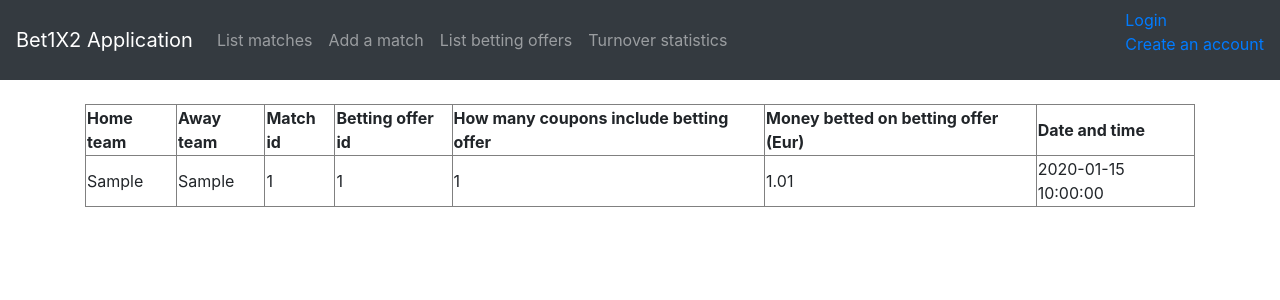
After one commit to Jsos17/Vedonlyonti1X2, a Flask app: page /statistics/turnover in a window 1280 px wide. The commit adds this page. Shown: the top 300 px of the page. Run offline with Flask 2, Linux system fonts and the light colour scheme; tables that the repository leaves empty hold one stand-in row (values such as "Sample post"); some libraries are stand-ins or nearby versions.

Commit message:
Pelivaihtokysely kaikille kohteille ja pelivaihdon näyttäminen, kohteen pelattujen vaihtoehtojen jakaumakyselyn luonti

```diff
--- a/application/__init__.py
+++ b/application/__init__.py
@@ -25,6 +25,7 @@ from application.betting_offers_of_coupon import views
 from application.betting_offers_of_coupon import models
 from application.auth import views
 from application.auth import models
+from application.statistics import views
 
 from application.auth.models import Bettor
 from os import urandom
--- a/application/bet_coupons/views.py
+++ b/application/bet_coupons/views.py
@@ -44,6 +44,8 @@ def bet_coupons_create():
                 offer = Betting_offer.query.get(offer_ids[i])
                 match = Sport_match.query.get(offer.match_id)
                 match_offer_tuples.append((match, offer))
+
+        flash("Please, re-check your betting selections")
         return render_template("bet_coupons/new_bet_coupon.html", form = form, match_offer_tuples = match_offer_tuples)
 
     coupon = Bet_coupon()
@@ -77,6 +79,7 @@ def bet_coupons_create():
 def bet_coupons_show(bet_coupon_id):
     coupon = Bet_coupon.query.get(bet_coupon_id)
     if coupon.bettor_id != current_user.id:
+        flash("Please use the links provided to navigate the site")
         return redirect(url_for("bet_coupons_index"))
 
     offers_of_coupon = Betting_offer_of_coupon.query.filter_by(bet_coupon_id = bet_coupon_id).all()
--- a/application/betting_offers/models.py
+++ b/application/betting_offers/models.py
@@ -1,4 +1,6 @@
 from application import db
+from sqlalchemy.sql import text
+from application.money_handler import sum_eur_cent
 
 class Betting_offer(db.Model):
     id = db.Column(db.Integer, primary_key=True)
@@ -25,3 +27,28 @@ class Betting_offer(db.Model):
             return self.odds_x
         elif choice == "2":
             return self.odds_2
+
+    @staticmethod
+    def betting_offer_turnovers():
+        stmt = text("SELECT sport_match.home, sport_match.away, sport_match.id as match_id, betting_offer.id as offer_id, \
+                     COUNT(bet_coupon.id) as coupons, SUM(bet_coupon.stake_eur) as eur, SUM(bet_coupon.stake_cent) as cent, sport_match.start_time \
+                     FROM sport_match, betting_offer, bet_coupon, betting_offer_of_coupon WHERE betting_offer.match_id = sport_match.id \
+                     AND betting_offer_of_coupon.betting_offer_id = betting_offer.id AND betting_offer_of_coupon.bet_coupon_id = bet_coupon.id GROUP BY sport_match.id")
+
+        res = db.engine.execute(stmt)
+
+        results = []
+        for row in res:
+            eur_cent = sum_eur_cent(row[5], row[6])
+            results.append((row[0], row[1], row[2], row[3], row[4], eur_cent[0], eur_cent[1], row[7]))
+
+        return results
+
+    @staticmethod
+    def choice_distribution():
+        stmt = text("SELECT sport_match.home, sport_match.away, COUNT(bet_coupon.id) as coupons, betting_offer_of_coupon.choice_1x2, \
+                     SUM(bet_coupon.stake_eur) as eur, SUM(bet_coupon.stake_cent) as cent, sport_match.start_time \
+                     FROM sport_match, betting_offer, bet_coupon, betting_offer_of_coupon \
+                     WHERE betting_offer_id = 3 AND betting_offer.match_id = sport_match.id \
+                     AND betting_offer_of_coupon.betting_offer_id = betting_offer.id AND betting_offer_of_coupon.bet_coupon_id = bet_coupon.id \
+                     GROUP BY sport_match.id, betting_offer_of_coupon.choice_1x2")
--- a/application/matches/views.py
+++ b/application/matches/views.py
@@ -59,7 +59,7 @@ def matches_create():
         return render_template("matches/new.html", form = form)
 
     m = Sport_match(form.home.data, form.away.data, form.prob_1.data, form.prob_x.data,
-            form.prob_2.data, form.start_time.data, form.result_1x2.data)
+        form.prob_2.data, form.start_time.data, form.result_1x2.data)
 
     db.session().add(m)
     db.session().commit()
--- /dev/null
+++ b/application/money_handler.py
@@ -0,0 +1,9 @@
+def sum_eur_cent(eur, cent):
+    money_in_cents = 100 * eur + cent
+    new_eur = money_in_cents // 100
+    new_cent = money_in_cents % 100
+    return (new_eur, new_cent)
+
+def to_cents(eur, cent):
+    eur_cent = sum_eur_cent(eur, cent)
+    return 100 * eur_cent[0] +eur_cent[1]
--- /dev/null
+++ b/application/statistics/views.py
@@ -0,0 +1,18 @@
+from application import app, db
+from flask import redirect, render_template, request, url_for, flash
+from flask_login import login_required, current_user
+from application.auth.models import Bettor
+from application.matches.models import Sport_match
+from application.betting_offers.models import Betting_offer
+from application.bet_coupons.models import Bet_coupon
+from application.bet_coupons.forms import Bet_couponForm
+from application.betting_offers_of_coupon.models import Betting_offer_of_coupon
+from application import money_handler
+
+@app.route("/statistics/turnover")
+def turnover_index():
+    return render_template("/statistics/distribution.html", results = Betting_offer.betting_offer_turnovers())
+
+@app.route("/statistics/turnover/show/<offer_id>", methods=["GET"])
+def show_distribution(offer_id):
+    print("")
--- a/application/templates/bet_coupons/new_bet_coupon.html
+++ b/application/templates/bet_coupons/new_bet_coupon.html
@@ -23,7 +23,9 @@
         <td><input type="radio" name={{ match_offer[1].id }} value="1" checked="checked">1</td>
         <td><input type="radio" name={{ match_offer[1].id }} value="x" checked="checked">x</td>
         <td><input type="radio" name={{ match_offer[1].id }} value="2" checked="checked">2</td>
-        <td><input type="hidden" name={{ "hidden" ~ match_offer[1].id }} value={{ match_offer[1].id }}></td>
+      </tr>
+      <tr>
+        <input type="hidden" name={{ "hidden" ~ match_offer[1].id }} value={{ match_offer[1].id }}>
       </tr>
     </table>
     <br>
--- a/application/templates/layout.html
+++ b/application/templates/layout.html
@@ -33,6 +33,9 @@
             <li class="nav-item">
               <a class="nav-link" href="{{ url_for('betting_offers_index') }}">List betting offers</a>
             </li>
+            <li class="nav-item">
+              <a class="nav-link" href="{{ url_for('turnover_index') }}">Turnover statistics</a>
+            </li>
           </ul>
           <div class="form-inline mt-2 mt-md-0">
             {% if current_user.is_authenticated %}
--- /dev/null
+++ b/application/templates/statistics/distribution.html
@@ -0,0 +1,39 @@
+{% extends "layout.html" %}
+
+{% block body %}
+  <table border="1" cellspacing="8">
+    <tr align="left">
+      <th>Home team</th>
+      <th>Away team</th>
+      <th>Match id</th>
+      <th>Betting offer id</th>
+      <th>How many coupons include betting offer</th>
+      <th>Money betted on betting offer (Eur)</th>
+      <th>Date and time</th>
+    </tr>
+    {% for r in results  %}
+    <tr align="left">
+      <td>{{ r[0] }}</td>
+      <td>{{ r[1] }}</td>
+      <td>{{ r[2] }}</td>
+      <td>{{ r[3] }}</td>
+      <td>{{ r[4] }}</td>
+      <td>
+        {% if r[6] < 10 %}
+          {% set money = r[5] ~ ".0" ~ r[6] %}
+            {{ money }}
+        {% else %}
+          {% set money = r[5] ~ "." ~ r[6] %}
+            {{ money }}
+        {% endif %}
+      </td>
+      <td>{{ r[7] }}</td>
+			<!-- <td>
+				<form method="GET" action="{{ url_for('show_distribution', offer_id = r[4]) }}">
+	  			<input type="submit" value="Show distribution of turnover"/>
+        </form>
+      </td> -->
+    </tr>
+    {% endfor %}
+  </table>
+{% endblock %}
```
Also changed, not shown: application/statistics/__init__.py (added).
